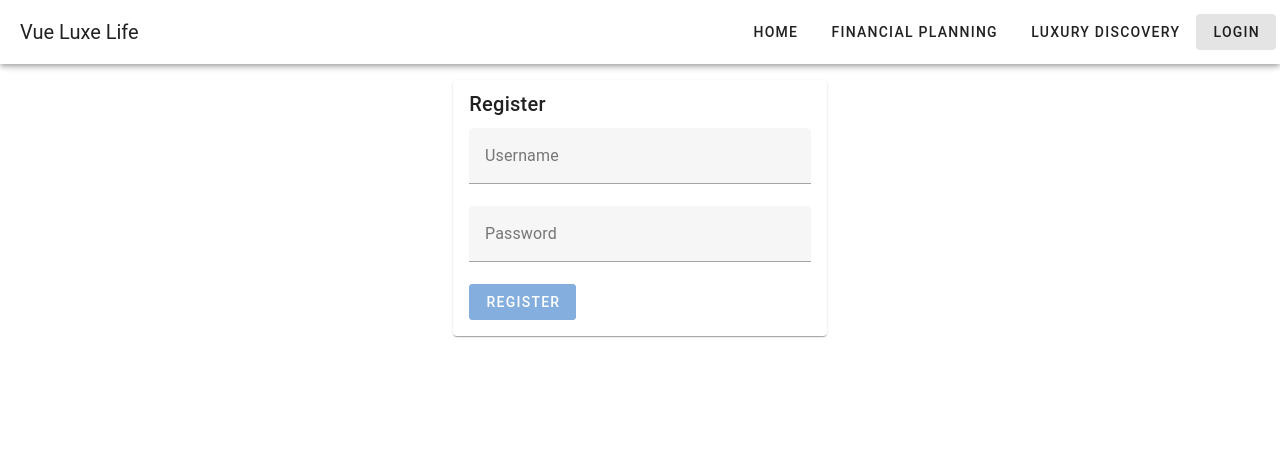
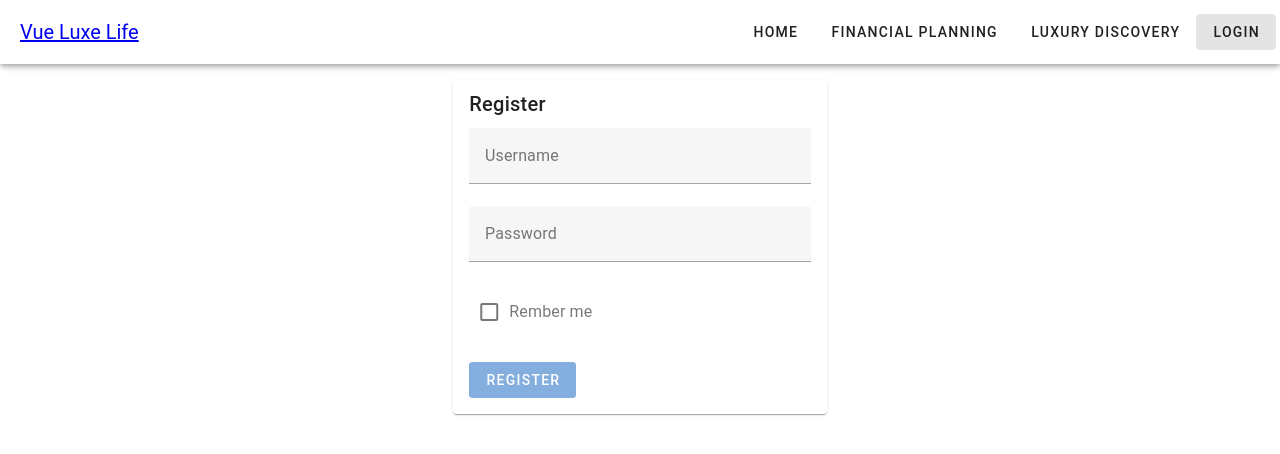
Before and after one commit to lorenzdes/finance-luxury-app, a Vue app: page /login in a window 1280 px wide. Shown: the top 454 px of the page. Built offline with nearby package versions, Linux system fonts and the light colour scheme.

Commit message:
button and logo

```diff
--- a/src/App.vue
+++ b/src/App.vue
@@ -1,7 +1,11 @@
 <template>
   <v-app>
     <v-app-bar app>
-      <v-toolbar-title>Vue Luxe Life</v-toolbar-title>
+      <v-toolbar-title>
+        <RouterLink to="/">
+          Vue Luxe Life
+        </RouterLink>
+      </v-toolbar-title>
       <v-spacer></v-spacer>
       <v-btn to="/" text>Home</v-btn>
       <v-btn to="/financial" text>Financial Planning</v-btn>
--- a/src/components/LoginPage.vue
+++ b/src/components/LoginPage.vue
@@ -19,6 +19,7 @@
                   required
                   type="password"
                 ></v-text-field>
+                <v-checkbox label="Rember me"></v-checkbox>
                 <v-btn :disabled="!valid" color="primary" @click="login">Register</v-btn>
               </v-form>
             </v-card-text>
--- a/src/main.js
+++ b/src/main.js
@@ -3,5 +3,7 @@ import App from './App.vue';
 import router from './router';
 import store from './store';
 import vuetify from './plugins/vuetify';
+import '@mdi/font/css/materialdesignicons.css'
+
 
 createApp(App).use(router).use(store).use(vuetify).mount('#app');
--- a/src/views/LuxuryDiscovery.vue
+++ b/src/views/LuxuryDiscovery.vue
@@ -6,7 +6,7 @@
           <v-card class="place-card">
             <v-card-title>{{ place.name }}</v-card-title>
             <v-card-actions>
-              <v-btn color="primary" :href="getBookingUrl(place.name)" target="_blank">Book Now</v-btn>
+              <v-btn append-icon="mdi-open-in-new" color="primary" :href="getBookingUrl(place.name)" target="_blank">Book Now</v-btn>
             </v-card-actions>
           </v-card>
         </v-col>
```
